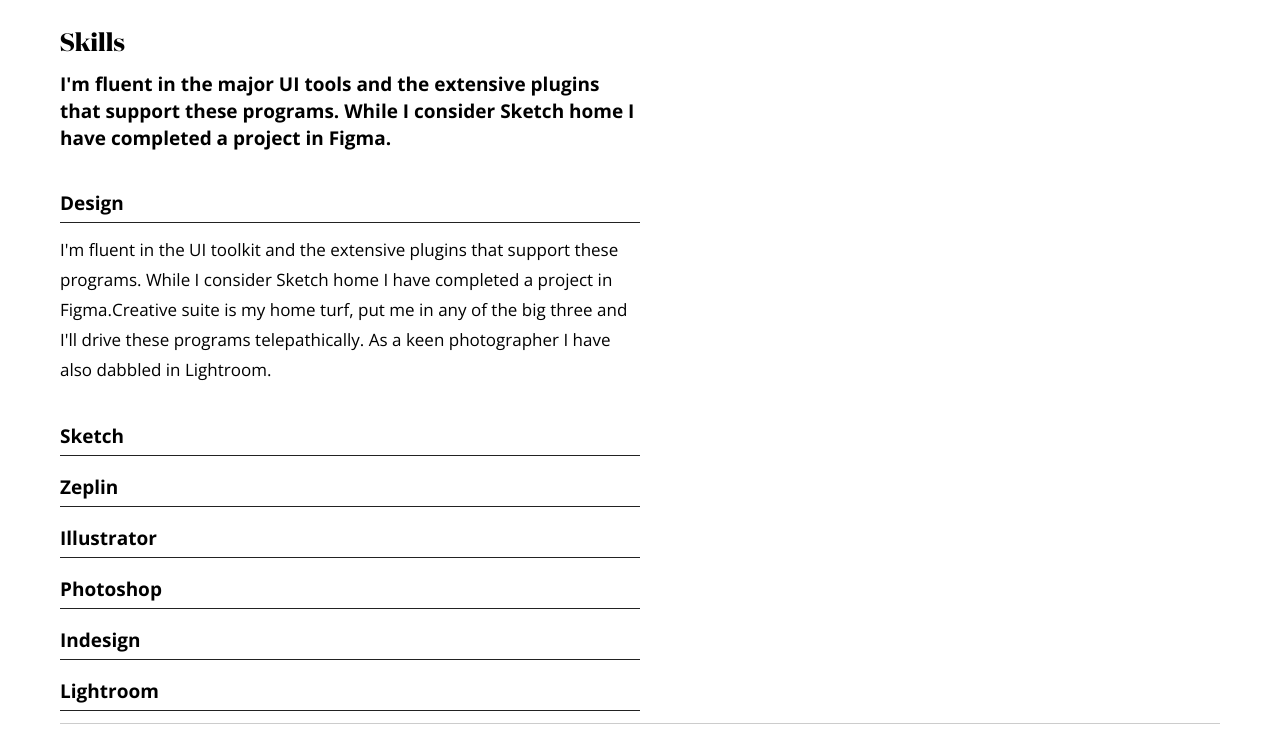
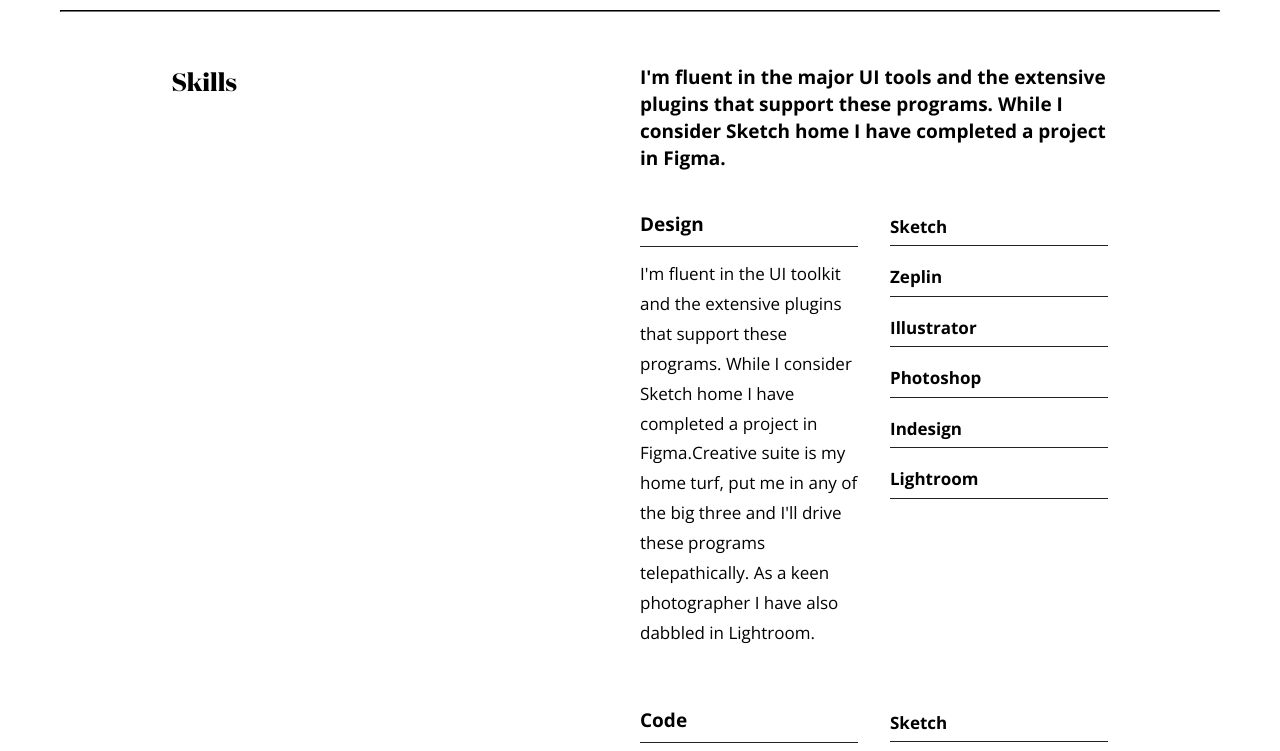
Before and after one commit to JoshN-2018/JoshN-2018.github.io, a plain HTML site: page contact/contact.html in a window 1280 px wide. Shown: the part 816-1567 px from the top of the page. Drawn offline with nearby package versions, Linux system fonts and the light colour scheme.

Commit message:
contact large completed

```diff
--- a/contact/contact.html
+++ b/contact/contact.html
@@ -97,7 +97,7 @@
 <!-- Skills -->
    <section class="skills container">
       <hr>
-      <div class="container-flex">
+      <div class="container-flex skills-wrapper">
 
          <div class="skills-left">
             <h3 class="h3">Skills</h3>
@@ -115,13 +115,29 @@
                   <p class="body">I'm fluent in the UI toolkit and the extensive plugins that support these programs. While I consider Sketch home I have completed a project in Figma.Creative suite is my home turf, put me in any of the big three and I'll drive these programs telepathically. As a keen photographer I have also dabbled in Lightroom.
                   </p>
                </div>
-               <div class="skills-details">
-                  <h4 class="body-lead bold">Sketch</h4>
-                  <h4 class="body-lead bold">Zeplin</h4>
-                  <h4 class="body-lead bold">Illustrator</h4>
-                  <h4 class="body-lead bold">Photoshop</h4>
-                  <h4 class="body-lead bold">Indesign</h4>
-                  <h4 class="body-lead bold">Lightroom</h4>
+               <div class="skills-detail">
+                  <h4 class="body bold">Sketch</h4>
+                  <h4 class="body bold">Zeplin</h4>
+                  <h4 class="body bold">Illustrator</h4>
+                  <h4 class="body bold">Photoshop</h4>
+                  <h4 class="body bold">Indesign</h4>
+                  <h4 class="body bold">Lightroom</h4>
+               </div>
+            </div>
+
+            <div class="skills-area">
+               <div class="skills-content">
+                  <h4 class="body-lead bold">Code</h4>
+                  <p class="body">I'm fluent in the UI toolkit and the extensive plugins that support these programs. While I consider Sketch home I have completed a project in Figma.Creative suite is my home turf, put me in any of the big three and I'll drive these programs telepathically. As a keen photographer I have also dabbled in Lightroom.
+                  </p>
+               </div>
+               <div class="skills-detail">
+                  <h4 class="body bold">Sketch</h4>
+                  <h4 class="body bold">Zeplin</h4>
+                  <h4 class="body bold">Illustrator</h4>
+                  <h4 class="body bold">Photoshop</h4>
+                  <h4 class="body bold">Indesign</h4>
+                  <h4 class="body bold">Lightroom</h4>
                </div>
             </div>
 
--- a/resources/css/style.css
+++ b/resources/css/style.css
@@ -1022,25 +1022,46 @@ footer .social-icons img {
 .skills-area .body-lead {
    border-bottom: 1px solid var(--color-black);
    margin-bottom: var(--space-tiny);
-   line-height: 2;
+   line-height: 2.2;
+}
+
+.skills-detail .body {
+   border-bottom: 1px solid var(--color-black);
+   margin-bottom: var(--space-tiny);
+   line-height: 2.2;
 }
 
 .skills-area .body-lead {
    border-bottom: 1px solid var(--color-black);
 }
 
-.skills-details {
-   margin-top: var(--space-small);
+.skills-detail {
+   margin-top: var(--space-tiny);
 }
 
-
-
+.skills-area:nth-child(1n+2) {
+   margin-bottom: var(--space-medium);
+}
 
    /* region medium */
 @media (min-width: 720px) {
+   .skills .container-flex {
+      flex-direction: row;
+   }
+
+   .contact .sidekick {
+      margin-bottom: var(--space-tiny);
+   }
+
    .skills-right, .skills-left {
       width: 50%;
    }
+
+   .skills hr {
+      margin: var(--space-medium) 0;
+      border-color: var(--color-black);
+   }
+
 }
 
 /* region large */
@@ -1049,8 +1070,26 @@ footer .social-icons img {
       width: 54%;
    }
 
-   .contact .sidekick {
-      margin-bottom: var(--space-small);
+   .skills .skills-wrapper {
+      padding: 0 var(--indent-2-col);
+   }
+
+   .skills-area {
+      display: flex;
+   }
+
+   .skills-detail {
+      margin-left: var(--space-small);
+      margin-top: 0.25rem;
+   }
+
+   .skills-content, .skills-detail {
+      width: 50%;
+   }
+
+   .skills hr {
+      margin: var(--space-medium) 0;
+      border-color: var(--color-black);
    }
 }
 
```
